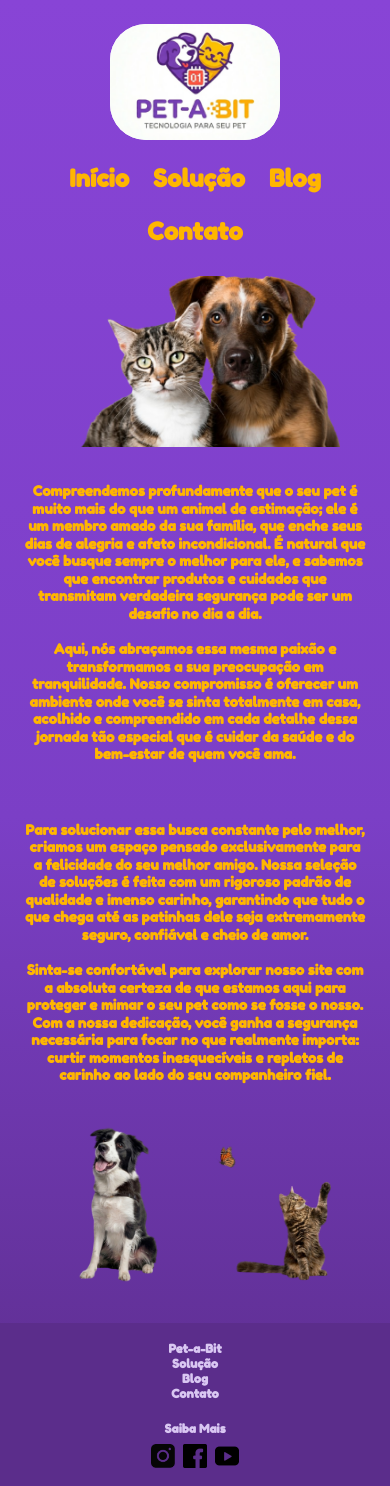
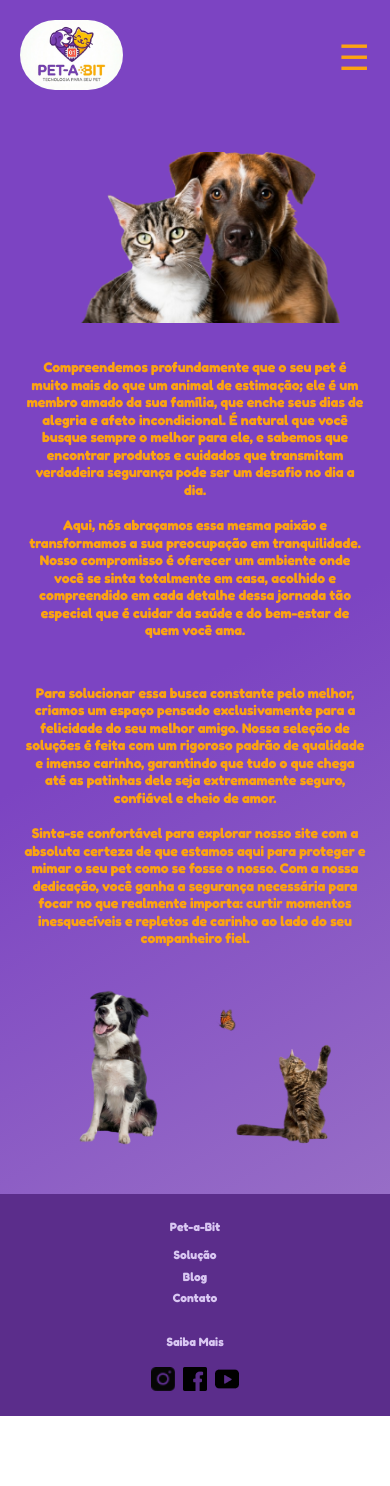
Before and after one commit to nandospto/Desafio2-Pet-a-Bit, a plain HTML site: page solucao.html in a window 390 px wide. After the commit the page ends 1416 px from the top, so only its background shows below. Drawn offline with Linux system fonts and the light colour scheme.

Commit message:
feat: integra pagina de solucao aos componentes

```diff
--- /dev/null
+++ b/css/solucao.css
@@ -0,0 +1,303 @@
+* {
+    margin: 0;
+    padding: 0;
+    box-sizing: border-box;
+}
+
+:root {
+    --roxo-fundo: #7c44c2;
+    --roxo-escuro: #5b2d8b;
+    --amarelo-pet: #fca311;
+    --texto-footer: #d9c7f2;
+}
+
+body {
+    min-height: 100vh;
+    background: linear-gradient(150deg, #7c44c2 0%, #7c44c2 48.55%, rgba(76, 48, 29, 0.2) 181.77%);
+    font-family: "Fredoka", sans-serif;
+    display: flex;
+    flex-direction: column;
+}
+
+#header-container,
+#footer-container {
+    display: contents;
+}
+
+header {
+    width: 100%;
+    max-width: 1140px;
+    margin: 0 auto;
+    padding: 28px 28px 0;
+    display: flex;
+    align-items: center;
+    justify-content: space-between;
+}
+
+.logo img {
+    width: auto;
+    height: 120px;
+    border-radius: 46px;
+    object-fit: contain;
+}
+
+.menu-checkbox,
+.menu-btn {
+    display: none;
+}
+
+.menu-links-container {
+    display: flex;
+    list-style: none;
+    gap: 40px;
+}
+
+.menuContImg {
+    position: relative;
+    display: flex;
+    align-items: center;
+    justify-content: center;
+}
+
+nav a {
+    position: relative;
+    color: var(--amarelo-pet);
+    font-size: 1.3rem;
+    font-weight: 800;
+    text-decoration: none;
+    z-index: 2;
+}
+
+.imgpatinhas {
+    position: absolute;
+    top: 50%;
+    left: 50%;
+    width: 80px;
+    height: 80px;
+    opacity: 0;
+    z-index: 1;
+    transform: translate(-50%, -50%) rotate(45deg);
+    transition: opacity 0.2s ease;
+    pointer-events: none;
+}
+
+.menuContImg:hover .imgpatinhas {
+    opacity: 0.5;
+}
+
+.solution-section {
+    width: 100%;
+    max-width: 1140px;
+    margin: 0 auto;
+    padding: 52px 28px 58px;
+    flex: 1;
+    display: flex;
+    flex-direction: column;
+    justify-content: center;
+}
+
+.top-content,
+.bottom-content {
+    display: flex;
+    align-items: center;
+    justify-content: center;
+}
+
+.top-content {
+    gap: 50px;
+}
+
+.bottom-content {
+    gap: 60px;
+    margin-top: 58px;
+}
+
+.image-group {
+    flex: 0 0 430px;
+    display: flex;
+    align-items: center;
+    justify-content: center;
+}
+
+.main-pets {
+    width: 285px;
+    max-width: 100%;
+    display: block;
+}
+
+.text-box {
+    color: var(--amarelo-pet);
+    font-size: 13px;
+    font-weight: 700;
+    line-height: 1.25;
+    text-align: center;
+}
+
+.text-right {
+    max-width: 604px;
+    flex: 1;
+}
+
+.text-left {
+    max-width: 650px;
+    flex: 0 1 650px;
+}
+
+.text-box p + p {
+    margin-top: 18px;
+}
+
+.other-images {
+    flex: 0 0 360px;
+    display: flex;
+    align-items: flex-end;
+    justify-content: center;
+}
+
+.secondary-pets {
+    width: 300px;
+    max-width: 100%;
+    display: block;
+}
+
+.footer {
+    width: 100%;
+    margin-top: auto;
+    padding: 18px 32px;
+    background-color: var(--roxo-escuro);
+    display: flex;
+    align-items: flex-start;
+    justify-content: center;
+    gap: 110px;
+}
+
+.footer-links p,
+.footer-social p {
+    margin-bottom: 10px;
+    color: var(--texto-footer);
+    font-size: 12px;
+    font-weight: 800;
+}
+
+.footer a {
+    color: var(--texto-footer);
+    font-size: 12px;
+    font-weight: 800;
+    line-height: 1.8;
+    text-decoration: none;
+    display: block;
+}
+
+.social-icons {
+    margin-top: 8px;
+    display: flex;
+    align-items: center;
+    gap: 8px;
+}
+
+.social-icons img {
+    width: 24px;
+    height: 24px;
+    object-fit: contain;
+    display: block;
+    transition: transform 0.2s;
+}
+
+.social-icons img:hover {
+    transform: scale(1.2);
+}
+
+@media (max-width: 900px) {
+    header {
+        padding: 20px;
+        position: relative;
+        align-items: center;
+        justify-content: space-between;
+    }
+
+    .logo img {
+        width: auto;
+        height: 70px;
+    }
+
+    .menu-btn {
+        color: var(--amarelo-pet);
+        font-size: 35px;
+        cursor: pointer;
+        display: block !important;
+    }
+
+    .menu-links-container {
+        width: 90%;
+        padding: 20px;
+        position: absolute;
+        top: 100px;
+        left: 5%;
+        background-color: var(--roxo-escuro);
+        border-radius: 15px;
+        box-shadow: 0 8px 15px rgba(0, 0, 0, 0.4);
+        flex-direction: column;
+        align-items: center;
+        gap: 20px;
+        display: none;
+        z-index: 999;
+    }
+
+    .menu-checkbox:checked ~ .menu-links-container {
+        display: flex;
+    }
+
+    .solution-section {
+        padding: 38px 24px 44px;
+    }
+
+    .top-content,
+    .bottom-content {
+        flex-direction: column;
+        gap: 35px;
+    }
+
+    .bottom-content {
+        margin-top: 45px;
+    }
+
+    .image-group,
+    .other-images,
+    .text-right,
+    .text-left {
+        width: 100%;
+        max-width: 680px;
+        flex: none;
+    }
+
+    .text-box {
+        font-size: 14px;
+    }
+
+    .main-pets {
+        width: 290px;
+    }
+
+    .secondary-pets {
+        width: 280px;
+    }
+
+    .footer {
+        padding: 25px 20px;
+        flex-direction: column;
+        align-items: center;
+        gap: 25px;
+        text-align: center;
+    }
+
+    .footer-links,
+    .footer-social {
+        display: flex;
+        flex-direction: column;
+        align-items: center;
+    }
+
+    .social-icons {
+        justify-content: center;
+    }
+}
--- a/solucao.css
+++ /dev/null
@@ -1,320 +0,0 @@
-* {
-  margin: 0;
-  padding: 0;
-  box-sizing: border-box;
-}
-
-body {
-  background-color: #7C44C2;
-  font-family: 'Fredoka One', Arial, Helvetica, sans-serif;
-
-  margin: 0;
-  min-height: 100vh;
-}
-
-.page-container {
-  width: 100%;
-  min-height: 100vh;
-
-  margin: 0;
-
-  background: linear-gradient(
-    180deg,
-    #8844d6 0%,
-    #7b3fc6 55%,
-    #5b2d8b 100%
-  );
-
-  display: flex;
-  flex-direction: column;
-
-  overflow-x: hidden;
-}
-
-.header {
-  width: 100%;
-  max-width: 1140px;
-  margin: 0 auto;
-
-  display: flex;
-  align-items: center;
-  gap: 40px;
-
-  padding: 28px 28px 0;
-}
-
-.logo-box {
-  width: 176px;
-  height: 120px;
-
-  background-color: white;
-  border-radius: 36px;
-
-  display: flex;
-  justify-content: center;
-  align-items: center;
-
-  overflow: hidden;
-}
-
-.logo {
-  width: 180px;
-  height: auto;
-  display: block;
-}
-
-.menu {
-  display: flex;
-  justify-content: space-between;
-  flex: 0 1 590px;
-  gap: 50px;
-
-  margin-left: 0;
-}
-
-.menu a {
-  color: #FFB600;
-  text-decoration: none;
-
-  font-size: 28px;
-  font-weight: 900;
-}
-
-.menuContImg {
-  position: relative;
-  display: inline-flex;
-  align-items: center;
-  justify-content: center;
-}
-
-.menuContImg span {
-  position: relative;
-  z-index: 2;
-}
-
-.imgpatinhas {
-  position: absolute;
-  top: 50%;
-  left: 50%;
-  transform: translate(-50%, -50%) rotate(45deg);
-  width: 80px;
-  height: 80px;
-  opacity: 0;
-  z-index: 0;
-  transition: opacity 0.2s ease;
-  pointer-events: none;
-}
-
-.menuContImg:hover .imgpatinhas {
-  opacity: 0.5;
-}
-
-.menu a.active {
-  color: #FFB600;
-}
-
-.solution-section {
-  width: 100%;
-  max-width: 1140px;
-  margin: 0 auto;
-
-  padding: 52px 28px 58px;
-
-  flex: 1;
-
-  display: flex;
-  flex-direction: column;
-  justify-content: center;
-}
-
-.top-content {
-  display: flex;
-  align-items: center;
-  justify-content: center;
-
-  gap: 50px;
-}
-
-.image-group {
-  flex: 0 0 430px;
-
-  display: flex;
-  justify-content: center;
-  align-items: center;
-}
-
-.main-pets {
-  width: 285px;
-  max-width: 100%;
-
-  display: block;
-}
-
-.text-box {
-  color: #FFB600;
-
-  font-size: 13px;
-  font-weight: 800;
-  line-height: 1.25;
-
-  text-align: center;
-}
-
-.text-right {
-  flex: 1;
-  max-width: 604px;
-}
-
-.text-box p + p {
-  margin-top: 18px;
-}
-
-.bottom-content {
-  display: flex;
-  align-items: center;
-  justify-content: center;
-
-  gap: 60px;
-  margin-top: 58px;
-}
-
-.text-left {
-  flex: 0 1 650px;
-  max-width: 650px;
-}
-
-.other-images {
-  flex: 0 0 360px;
-
-  display: flex;
-  justify-content: center;
-  align-items: flex-end;
-}
-
-.borboleta {
-  width: 300px;
-  max-width: 100%;
-
-  display: block;
-}
-
-.footer {
-  background-color: #5b2d8b;
-
-  display: flex;
-  justify-content: center;
-  align-items: flex-start;
-  gap: 110px;
-
-  padding: 18px 32px;
-
-  margin-top: auto;
-}
-
-.footer p,
-.footer a {
-  color: #d9c7f2;
-
-  font-size: 12px;
-  font-weight: 800;
-  text-decoration: none;
-
-  display: block;
-}
-
-.social-icons {
-  display: flex;
-  gap: 8px;
-  align-items: center;
-
-  margin-top: 8px;
-}
-
-.social-icons img {
-  width: 24px;
-  height: 24px;
-
-  object-fit: contain;
-  display: block;
-}
-
-@media (max-width: 900px) {
-  .header {
-    flex-direction: column;
-    gap: 24px;
-
-    padding: 24px 20px 0;
-  }
-
-  .logo-box {
-    width: 170px;
-    height: 116px;
-  }
-
-  .menu {
-    width: 100%;
-    flex: none;
-    max-width: none;
-    margin-left: 0;
-    gap: 24px;
-
-    flex-wrap: wrap;
-    justify-content: center;
-  }
-
-  .menu a {
-    font-size: 24px;
-  }
-
-  .solution-section {
-  padding: 30px 24px 36px;
-
-  flex: 1;
-
-  display: flex;
-  flex-direction: column;
-  justify-content: center;
-}
-
-  .top-content,
-  .bottom-content {
-    flex-direction: column;
-    gap: 35px;
-  }
-
-  .image-group,
-  .other-images {
-    width: 100%;
-    flex: none;
-  }
-
-  .text-right,
-  .text-left {
-    flex: none;
-    max-width: 680px;
-  }
-
-  .text-box {
-    font-size: 14px;
-  }
-
-  .main-pets {
-    width: 290px;
-  }
-
-  .borboleta {
-    width: 280px;
-  }
-
-  .footer {
-    flex-direction: column;
-    align-items: center;
-    gap: 20px;
-
-    text-align: center;
-  }
-
-  .social-icons {
-    justify-content: center;
-  }
-}
--- a/solucao.html
+++ b/solucao.html
@@ -3,81 +3,41 @@
 <head>
     <meta charset="UTF-8">
     <meta name="viewport" content="width=device-width, initial-scale=1.0">
-    <title>Pet-a-bit | Solução </title>
+    <title>Pet-a-Bit | Solução</title>
+    <link rel="stylesheet" href="css/solucao.css">
     <link rel="preconnect" href="https://fonts.googleapis.com">
     <link rel="preconnect" href="https://fonts.gstatic.com" crossorigin>
-    <link href="https://fonts.googleapis.com/css2?family=Fredoka+One&display=swap" rel="stylesheet">
-    <link rel="stylesheet" href="solucao.css">
+    <link href="https://fonts.googleapis.com/css2?family=Fredoka:wght@300..700&display=swap" rel="stylesheet">
 </head>
 <body>
-    <main class="page-container">
-    <header class="header">
-        <div class="logo-box">
-            <img src="assets/logo.png" alt="Logo Pet-a-Bit" class="logo">
-        </div>
-    <nav class="menu">
-        <a href="index.html" class="menuContImg"><span>Início</span><img class="imgpatinhas" src="assets/patinhas.png" alt=""></a>
-        <a href="solucao.html" class="menuContImg active"><span>Solução</span><img class="imgpatinhas" src="assets/patinhas.png" alt=""></a>
-        <a href="blog.html" class="menuContImg"><span>Blog</span><img class="imgpatinhas" src="assets/patinhas.png" alt=""></a>
-        <a href="contato.html" class="menuContImg"><span>Contato</span><img class="imgpatinhas" src="assets/patinhas.png" alt=""></a>
-    </nav>
-</header>
-<section class="solution-section">
+    <div id="header-container"></div>
+
+    <main class="solution-section">
         <div class="top-content">
             <div class="image-group">
-            <img src="assets/dog&cat2.png"
-            alt="Gato e cachorro juntos"
-            class="main-pets"
-            >
+                <img src="img/dog&amp;cat2.png" alt="Gato e cachorro juntos" class="main-pets">
             </div>
+
             <div class="text-box text-right">
-            <p>Compreendemos profundamente que o seu pet é muito mais do que um animal de estimação;
-            ele é um membro amado da sua família, que enche seus dias de alegria e afeto incondicional.
-            É natural que você busque sempre o melhor para ele, e sabemos que encontrar produtos e
-            cuidados que transmitam verdadeira segurança pode ser um desafio no dia a dia.</p>
-            <p>Aqui, nós abraçamos essa mesma paixão e transformamos a sua preocupação em tranquilidade.
-            Nosso compromisso é oferecer um ambiente onde você se sinta totalmente em casa, acolhido
-            e compreendido em cada detalhe dessa jornada tão especial que é cuidar da saúde e do
-            bem-estar de quem você ama.
-            </p>
+                <p>Compreendemos profundamente que o seu pet é muito mais do que um animal de estimação; ele é um membro amado da sua família, que enche seus dias de alegria e afeto incondicional. É natural que você busque sempre o melhor para ele, e sabemos que encontrar produtos e cuidados que transmitam verdadeira segurança pode ser um desafio no dia a dia.</p>
+                <p>Aqui, nós abraçamos essa mesma paixão e transformamos a sua preocupação em tranquilidade. Nosso compromisso é oferecer um ambiente onde você se sinta totalmente em casa, acolhido e compreendido em cada detalhe dessa jornada tão especial que é cuidar da saúde e do bem-estar de quem você ama.</p>
             </div>
         </div>
+
         <div class="bottom-content">
             <div class="text-box text-left">
-            <p>Para solucionar essa busca constante pelo melhor, criamos um espaço pensado exclusivamente
-            para a felicidade do seu melhor amigo. Nossa seleção de soluções é feita com um rigoroso
-            padrão de qualidade e imenso carinho, garantindo que tudo o que chega até as patinhas dele
-            seja extremamente seguro, confiável e cheio de amor.</p>
-            <p>Sinta-se confortável para explorar nosso site com a absoluta certeza de que estamos aqui
-            para proteger e mimar o seu pet como se fosse o nosso. Com a nossa dedicação, você ganha
-            a segurança necessária para focar no que realmente importa: curtir momentos inesquecíveis
-            e repletos de carinho ao lado do seu companheiro fiel.</p>
+                <p>Para solucionar essa busca constante pelo melhor, criamos um espaço pensado exclusivamente para a felicidade do seu melhor amigo. Nossa seleção de soluções é feita com um rigoroso padrão de qualidade e imenso carinho, garantindo que tudo o que chega até as patinhas dele seja extremamente seguro, confiável e cheio de amor.</p>
+                <p>Sinta-se confortável para explorar nosso site com a absoluta certeza de que estamos aqui para proteger e mimar o seu pet como se fosse o nosso. Com a nossa dedicação, você ganha a segurança necessária para focar no que realmente importa: curtir momentos inesquecíveis e repletos de carinho ao lado do seu companheiro fiel.</p>
             </div>
+
             <div class="other-images">
-            <img
-            src="assets/dog&cat.png"
-            alt="pets-e-borboleta"
-            class="borboleta"
-            >
+                <img src="img/dog&amp;cat.png" alt="Pets e borboleta" class="secondary-pets">
             </div>
         </div>
-</section>
-<footer class="footer">
-    <div class="footer-links">
-        <p>Pet-a-Bit</p>
-        <a href="solucao.html">Solução</a>
-        <a href="blog.html">Blog</a>
-        <a href="contato.html">Contato</a>
-    </div>
-    <div class="footer-social">
-        <p>Saiba Mais</p>
-        <div class="social-icons">
-            <img src="assets/icon-insta.png" alt="Ícone-Instagram">
-            <img src="assets/icon-face.png" alt="Ícone-Facebook">
-            <img src="assets/icon-yt.png" alt="Ícone-Youtube">
-        </div>
-    </div>
-</footer>
     </main>
+
+    <div id="footer-container"></div>
+
+    <script src="js/componentes.js"></script>
 </body>
 </html>
```
Also changed, not shown: assets/icon-face.png (deleted), assets/icon-insta.png (deleted), assets/icon-yt.png (deleted), assets/logo.png (deleted), assets/patinhas.png (deleted), img/dog&cat.png (renamed from assets/dog&cat.png), img/dog&cat2.png (renamed from assets/dog&cat2.png). Lines whose indentation alone changed are shown as unchanged.
